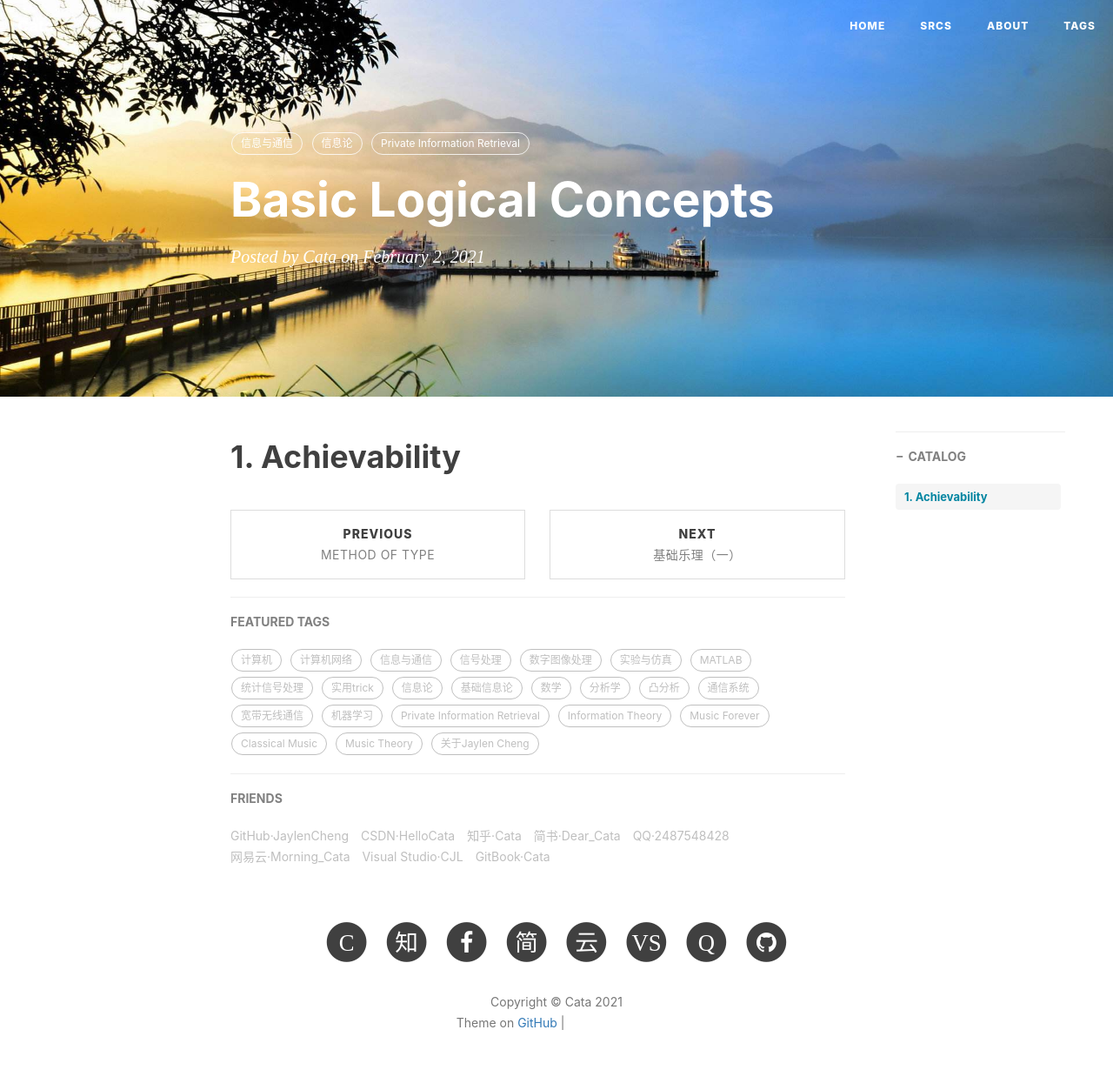
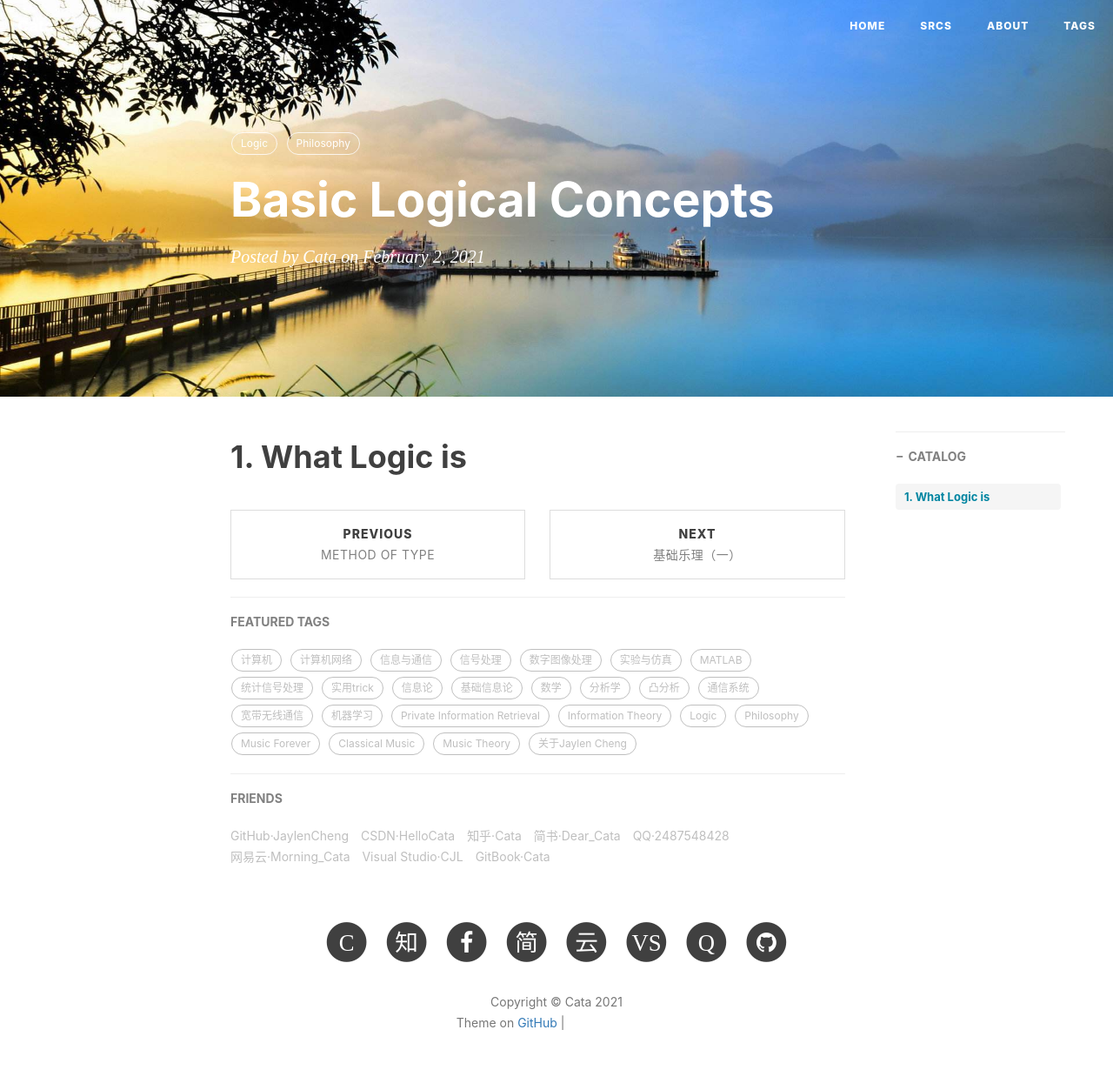
Before and after one commit to jaylencheng/jaylencheng.github.io, a Jekyll site: the page built from _posts/2021-02-02-Basic-Logical-Concepts.md, in a window 1280 px wide. Shown: the whole page at 87% size. Built offline with Jekyll 4.4.1, drawn with Linux system fonts in a browser that asks for light colours; nearby versions of some CDN libraries; our own code applies the rules of GitHub Pages for plain Markdown files; comment, search, counter and statistics services are not loaded; grey boxes are pictures that could not be loaded.

Commit message:
Update 2021-02-02-Basic-Logical-Concepts.md

```diff
--- a/_posts/2021-02-02-Basic-Logical-Concepts.md
+++ b/_posts/2021-02-02-Basic-Logical-Concepts.md
@@ -3,12 +3,8 @@
 header-img: img/post1.jpg    #这篇文章标题背景图片
 catalog: true                       # 是否归档
 tags:                               #标签
-    - 信息与通信
-    - 信息论
-    - Private Information Retrieval
-
+    - Logic
+    - Philosophy
 ---
 
-
-
-# 1. Achievability
+# 1. What Logic is
```
